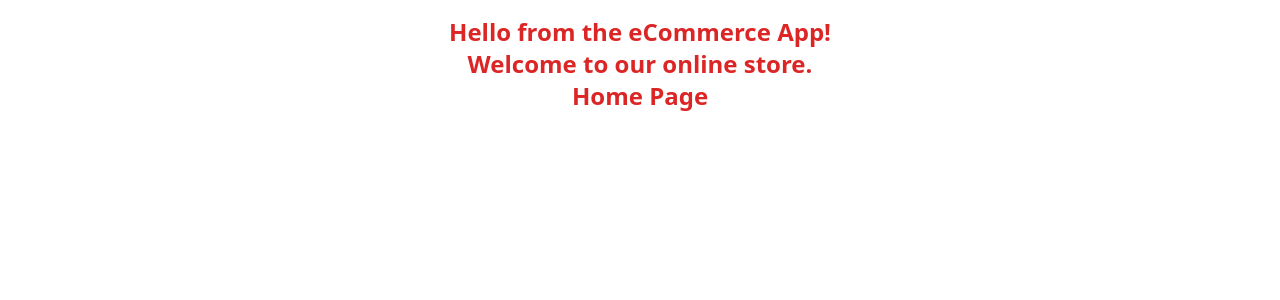
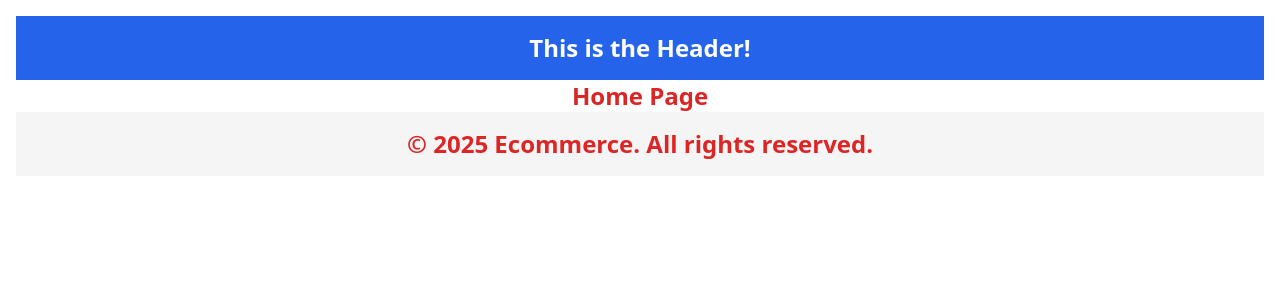
Before and after one commit to buraq-falah/ecommerce_by_reactjs, a React app: page / in a window 1280 px wide. Shown: the top 300 px of the page. Built offline with nearby package versions, Linux system fonts and the light colour scheme; the HTML template or start-up script is replaced by a standard one.

Commit message:
create header & footer components create main wrapper component add outlet to render child route components

```diff
--- a/src/App.jsx
+++ b/src/App.jsx
@@ -1,18 +1,18 @@
 import React from 'react';
 import { BrowserRouter as Router, Routes, Route } from 'react-router';
 import Home from './pages/home';
-import NotFound from './pages/notfound';
+import NotFound from './pages/not_found';
+import MainWrapper from './layout/main_wrapper';
 
 const App = () => {
   return (
     <div className="text-red-600 text-2xl font-bold p-4 text-center">
-      {/* Your content goes here */}
-      Hello from the eCommerce App!
-      <p>Welcome to our online store.</p>
       <Router>
         <Routes>
-          <Route path="/" element={<Home/>} />
-          <Route path="*" element={<NotFound/>} />
+          <Route path="/" element={<MainWrapper />}>
+            <Route index element={<Home />} />
+            <Route path="*" element={<NotFound />} />
+          </Route>
         </Routes>
       </Router>
     </div>
--- /dev/null
+++ b/src/layout/base/footer.jsx
@@ -0,0 +1,11 @@
+import React from 'react';
+
+const Footer = () => {
+    return (
+        <footer style={{ padding: '1rem', textAlign: 'center', background: '#f5f5f5' }}>
+            <p>&copy; {new Date().getFullYear()} Ecommerce. All rights reserved.</p>
+        </footer>
+    );
+};
+
+export default Footer;
--- /dev/null
+++ b/src/layout/base/header.jsx
@@ -0,0 +1,11 @@
+import React from 'react';
+
+const Header = () => {
+    return (
+        <header className='bg-blue-600 text-white p-4 text-center'>
+            <h1>This is the Header!</h1>
+        </header>
+    );
+};
+
+export default Header;
--- /dev/null
+++ b/src/layout/main_wrapper.jsx
@@ -0,0 +1,18 @@
+import React from 'react';
+import Header from './base/header';
+import Footer from './base/footer';
+import { Outlet } from 'react-router';
+
+const MainWrapper = () => {
+    return (
+        <>
+        <Header/>
+        <main>
+            <Outlet />
+        </main>
+        <Footer />
+        </>
+    );
+};
+
+export default MainWrapper;
```
Also changed, not shown: src/pages/not_found.jsx (renamed from src/pages/notfound.jsx).
